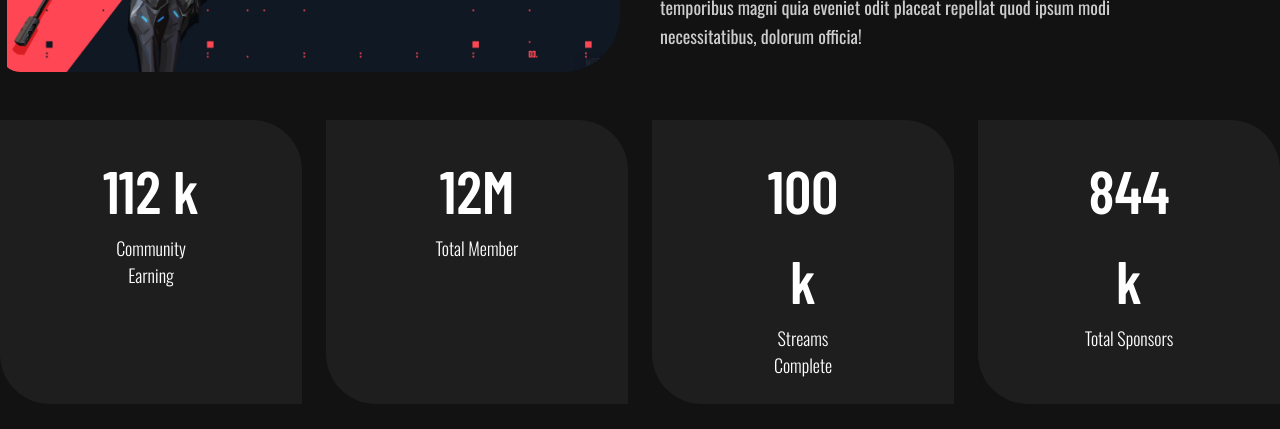
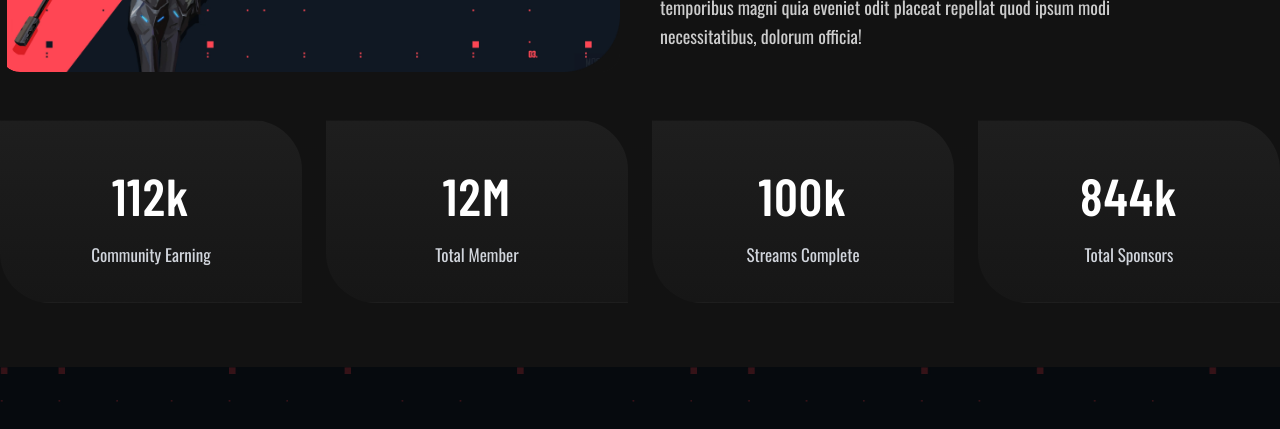
Before and after one commit to fahimhossainmunna/hancok, a React (Vite) app: page / in a window 1280 px wide. Shown: the part 1420-1849 px from the top of the page. Built offline with nearby package versions, Linux system fonts and the light colour scheme; a web font is replaced by a local one.

Commit message:
about section solve

```diff
--- a/src/component/layouts/About.jsx
+++ b/src/component/layouts/About.jsx
@@ -1,11 +1,46 @@
-import React from "react";
+import React, { useEffect, useState } from "react";
 import Container from "../Container";
 import Image from "../Image";
 import leftone from "/src/assets/imgone.png";
 import { FaCheck } from "react-icons/fa";
 import Flex from "../Flex";
 
+const statsData = [
+  { number: 112, suffix: "k", title: "Community Earning" },
+  { number: 12, suffix: "M", title: "Total Member" },
+  { number: 100, suffix: "k", title: "Streams Complete" },
+  { number: 844, suffix: "k", title: "Total Sponsors" },
+];
+
 const About = () => {
+  const [counts, setCounts] = useState(statsData.map(() => 0));
+
+  useEffect(() => {
+    const intervals = statsData.map((item, index) => {
+      let start = 0;
+      const end = item.number;
+      const duration = 2000; // Animation speed (2s)
+      const increment = end / (duration / 30);
+
+      const timer = setInterval(() => {
+        start += increment;
+        if (start >= end) {
+          start = end;
+          clearInterval(timer);
+        }
+        setCounts((prev) => {
+          const newCounts = [...prev];
+          newCounts[index] = Math.floor(start);
+          return newCounts;
+        });
+      }, 30);
+
+      return timer;
+    });
+
+    return () => intervals.forEach((t) => clearInterval(t));
+  }, []);
+
   return (
     <div className="bg-[#121212] py-10 md:py-16">
       <Container>
@@ -23,7 +58,6 @@ const About = () => {
         <div className="flex flex-col lg:flex-row items-center mt-10 justify-between gap-10">
           {/* Left Image */}
           <div className="w-full lg:w-1/2 flex justify-center lg:justify-start overflow-hidden rounded-[20px]">
-            {/* overflow-hidden যোগ করা হয়েছে */}
             <Image
               imgSrc={leftone}
               className="rounded-[20px] shadow-[0_0_25px_rgba(255,255,255,0.1)] transition-transform duration-500 ease-in-out hover:scale-105"
@@ -67,20 +101,29 @@ const About = () => {
 
         {/* Stats Section */}
         <div className="grid grid-cols-1 sm:grid-cols-2 lg:grid-cols-4 gap-6 mt-12">
-          {[
-            { number: "112 k", title: "Community Earning" },
-            { number: "12M", title: "Total Member" },
-            { number: "100 k", title: "Streams Complete" },
-            { number: "844 k", title: "Total Sponsors" },
-          ].map((item, i) => (
+          {statsData.map((item, i) => (
             <div
               key={i}
-              className="py-[25px] px-[60px] sm:px-[80px] md:px-[100px] bg-[#1E1E1E] rounded-bl-[50px] rounded-tr-[50px] hover:bg-[#FF4655]/10 transition-all duration-500 hover:shadow-[0_0_20px_rgba(255,70,85,0.5)] text-center"
+              className="relative py-[35px] px-[60px] sm:px-[70px] md:px-[80px]
+              bg-gradient-to-b from-[#1E1E1E] to-[#161616]
+              rounded-bl-[50px] rounded-tr-[50px] border border-transparent
+              hover:border-[#DB4444]/60 hover:shadow-[0_0_25px_rgba(219,68,68,0.3)]
+              transition-all duration-500 text-center overflow-hidden group"
             >
-              <h3 className="text-white text-[40px] sm:text-[50px] md:text-[60px] font-semibold font-munna">
-                {item.number}
+              {/* glow overlay */}
+              <div className="absolute inset-0 bg-[radial-gradient(circle_at_center,rgba(219,68,68,0.12)_0%,transparent_70%)] opacity-0 group-hover:opacity-100 transition-all duration-700"></div>
+
+              {/* Animated Count */}
+              <h3
+                className="relative text-white text-[36px] sm:text-[44px] md:text-[52px]
+                font-semibold font-munna tracking-wide
+                group-hover:text-[#DB4444] transition-all duration-500 transform group-hover:scale-105"
+              >
+                {counts[i]}
+                {item.suffix}
               </h3>
-              <p className="text-white text-[16px] sm:text-[18px] font-light font-fahim">
+
+              <p className="relative text-gray-300 text-[15px] sm:text-[17px] font-fahim mt-2 group-hover:text-white transition-all duration-500">
                 {item.title}
               </p>
             </div>
--- a/src/component/layouts/c.jsx
+++ /dev/null
@@ -1,154 +0,0 @@
-import React from "react";
-import Container from "../Container";
-import Image from "../Image";
-
-// ✅ Corrected relative imports (adjust "../" if needed based on your folder structure)
-import cOne from "../assets/categoryOne.png";
-import cOnei from "../assets/categoryTwo.png";
-import cOneii from "../assets/categoryThree.png";
-import cOneiii from "../assets/categoryFour.png";
-import cOneiiii from "../assets/categoryFive.png";
-
-const Catalog = () => {
-  return (
-    <div className="py-[70px] sm:py-[90px] md:py-[100px] bg-gradient-to-b from-[#151515] to-[#1f1f1f]">
-      <Container>
-        {/* Heading */}
-        <h3 className="text-[18px] sm:text-[20px] text-[#fff] font-medium font-munna py-[20px] sm:py-[30px] text-center sm:text-left">
-          Hancok Games Catalog
-        </h3>
-
-        <div className="bg-[#212121] rounded-2xl py-[40px] sm:py-[60px] px-[25px] sm:px-[50px] md:px-[100px] relative overflow-hidden">
-          <div className="flex flex-col lg:flex-row items-center justify-between gap-10">
-            {/* Left Text */}
-            <div className="max-w-[600px] text-center lg:text-left z-20">
-              <h4 className="text-[16px] text-[#FF4655] font-fahim font-medium">
-                Choose Your Favourite Game
-              </h4>
-              <h2 className="text-[28px] sm:text-[34px] md:text-[38px] text-[#fff] font-munna font-semibold uppercase py-[15px] leading-tight">
-                Explore hancok catalog for your next favorite game!
-              </h2>
-              <p className="text-[14px] sm:text-[16px] text-[#999] font-fahim font-medium leading-relaxed">
-                Discover a curated selection of premium titles across every
-                genre. Whether you love strategy, racing, or adventure, find
-                your perfect match today.
-              </p>
-
-              <button
-                className="py-[10px] sm:py-[12px] px-[22px] sm:px-[28px] mt-[25px]
-                bg-black font-fahim text-white border-2 border-transparent
-                hover:border-cyan-400 hover:shadow-[0_0_15px_2px_rgba(0,255,255,0.8)]
-                hover:scale-105 transition-all duration-500 rounded-lg"
-              >
-                Browse All
-              </button>
-            </div>
-
-            {/* Right Images */}
-            <div className="relative flex justify-center w-full lg:w-auto min-h-[380px] sm:min-h-[420px]">
-              <Image
-                imgSrc={cOne}
-                className="absolute right-2 sm:right-6 top-0 z-30 w-[180px] sm:w-[260px] md:w-[300px] transition-all duration-500 hover:scale-110 hover:-translate-y-2 hover:z-50"
-              />
-              <Image
-                imgSrc={cOnei}
-                className="absolute right-[70px] sm:right-[100px] top-6 z-20 w-[160px] sm:w-[240px] md:w-[280px] transition-all duration-500 hover:scale-110 hover:-translate-y-2 hover:z-50"
-              />
-              <Image
-                imgSrc={cOneii}
-                className="absolute right-[140px] sm:right-[160px] top-10 z-10 w-[140px] sm:w-[220px] md:w-[250px] transition-all duration-500 hover:scale-110 hover:-translate-y-2 hover:z-50"
-              />
-              <Image
-                imgSrc={cOneiii}
-                className="absolute right-[-30px] sm:right-[-10px] top-8 z-20 w-[180px] sm:w-[240px] md:w-[280px] transition-all duration-500 hover:scale-110 hover:-translate-y-2 hover:z-50"
-              />
-              <Image
-                imgSrc={cOneiiii}
-                className="absolute right-[-80px] sm:right-[-40px] top-12 z-10 w-[140px] sm:w-[200px] md:w-[250px] transition-all duration-500 hover:scale-110 hover:-translate-y-2 hover:z-50"
-              />
-            </div>
-          </div>
-        </div>
-      </Container>
-    </div>
-  );
-};
-
-export default Catalog;
-
-
-
-
-
-
-
-
-<div className="">
-                  <Image
-                    imgSrc={cOne}
-                    className={
-                      "absolute right-22 top-10  z-11 w-[300px] h-[360px]   md:w-[300px] md:h-[360px] transition-all duration-300 hover:z-40 hover:scale-110 hover:-translate-y-2"
-                    }
-                  />
-                  <Image
-                    imgSrc={cOnei}
-                    className={
-                      "absolute right-46 top-14 z-10 w-[280px] h-[330px] md:right-50  md:w-[250px] md:h-[320px] transition-all duration-300 hover:z-40 hover:scale-110 hover:-translate-y-2"
-                    }
-                  />
-
-                  <Image
-                    imgSrc={cOneii}
-                    className={
-                      "absolute right-68 top-18  w-[250px] h-[300px] md:right-66  md:w-[250px] md:h-[280px]  transition-all duration-300 hover:z-40 hover:scale-110 hover:-translate-y-2"
-                    }
-                  />
-                  <Image
-                    imgSrc={cOneiii}
-                    className={
-                      "absolute right-3 top-15  w-[280px] h-[330px] md:-right-1  md:w-[250px] md:h-[320px] z-3 transition-all duration-300 hover:z-40 hover:scale-110 hover:-translate-y-2"
-                    }
-                  />
-                  <Image
-                    imgSrc={cOneiiii}
-                    className={
-                      "absolute -right-10 top-18 md:-right-15  w-[160px] h-[200px] md:w-[250px] md:h-[300px]  transition-all duration-300 hover:z-40 hover:scale-110 hover:-translate-y-2"
-                    }
-                  />
-                </div>
-
-
-
-
-
-import Image from "../Image";
-import cOne from "/src/assets/cetagoryOne.png";
-import cOnei from "/src/assets/catagoryTwo.png";
-import cOneii from "/src/assets/catagoeyThreee.png";
-import cOneiii from "/src/assets/catagoryfour.png";
-import cOneiiii from "/src/assets/catagoryfive.png";
-
-
-
-<div className="relative flex justify-center w-full lg:w-auto min-h-[380px] sm:min-h-[420px]">
-              <Image
-                imgSrc={cOne}
-                className="absolute right-2 sm:right-6 top-0 z-30 w-[180px] sm:w-[260px] md:w-[300px] transition-all duration-500 hover:scale-110 hover:-translate-y-2 hover:z-50"
-              />
-              <Image
-                imgSrc={cOnei}
-                className="absolute right-[70px] sm:right-[100px] top-6 z-20 w-[160px] sm:w-[240px] md:w-[280px] transition-all duration-500 hover:scale-110 hover:-translate-y-2 hover:z-50"
-              />
-              <Image
-                imgSrc={cOneii}
-                className="absolute right-[140px] sm:right-[160px] top-10 z-10 w-[140px] sm:w-[220px] md:w-[250px] transition-all duration-500 hover:scale-110 hover:-translate-y-2 hover:z-50"
-              />
-              <Image
-                imgSrc={cOneiii}
-                className="absolute right-[-30px] sm:right-[-10px] top-8 z-20 w-[180px] sm:w-[240px] md:w-[280px] transition-all duration-500 hover:scale-110 hover:-translate-y-2 hover:z-50"
-              />
-              <Image
-                imgSrc={cOneiiii}
-                className="absolute right-[-80px] sm:right-[-40px] top-12 z-10 w-[140px] sm:w-[200px] md:w-[250px] transition-all duration-500 hover:scale-110 hover:-translate-y-2 hover:z-50"
-              />
-            </div>
```
